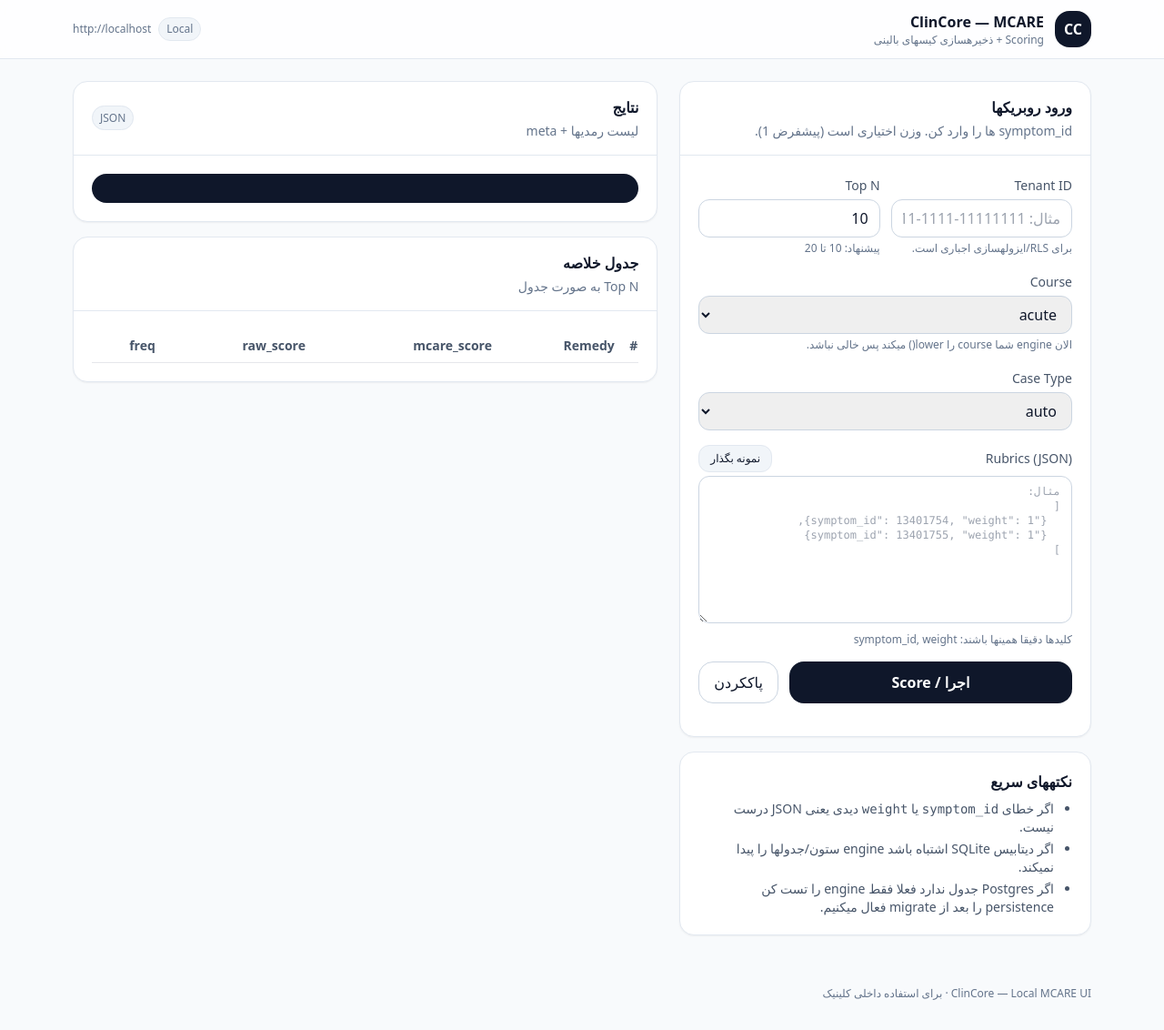
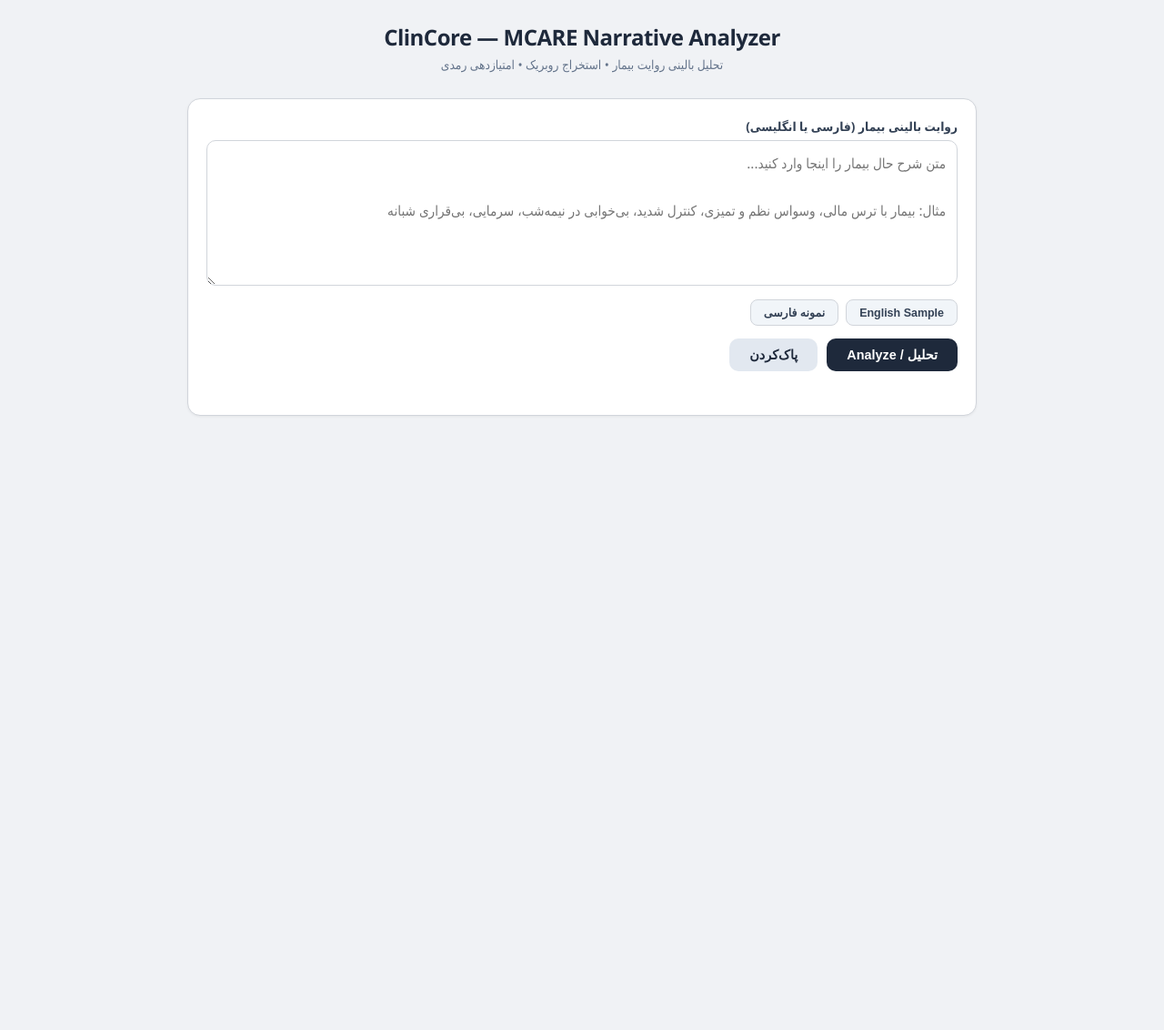
Before and after one commit to khalili1384-bot/clincore-platform, a Python web app: template src/clincore/mcare_engine/ui/templates/mcare_ui.html in a window 1280 px wide. Shown: the whole page at 91% size. After the commit the page ends 457 px from the top, so only its background shows below. Run offline with Jinja, Linux system fonts and the light colour scheme; the template is opened without the code that fills it, so the values that code supplies are empty; some libraries are stand-ins or nearby versions.

Commit message:
feat(explain): v0.4.4 add remedy explainability layer

```diff
--- a/src/clincore/mcare_engine/ui/templates/mcare_ui.html
+++ b/src/clincore/mcare_engine/ui/templates/mcare_ui.html
@@ -1,277 +1,189 @@
 <!doctype html>
 <html lang="fa" dir="rtl">
 <head>
-  <meta charset="utf-8" />
-  <meta name="viewport" content="width=device-width,initial-scale=1" />
-  <title>ClinCore — MCARE</title>
-  <script src="https://cdn.tailwindcss.com"></script>
+<meta charset="utf-8"/>
+<meta name="viewport" content="width=device-width,initial-scale=1"/>
+<title>ClinCore — MCARE Narrative Analyzer</title>
 <style>
-    body { font-family: ui-sans-serif, system-ui, -apple-system, "Segoe UI", Roboto, "Helvetica Neue", Arial; }
-    .num { font-variant-numeric: tabular-nums; }
+*,*::before,*::after{box-sizing:border-box;margin:0;padding:0}
+:root{--bg:#f0f2f5;--card:#fff;--border:#d1d5db;--accent:#1e293b;--accent2:#334155;
+      --green:#16a34a;--red:#dc2626;--muted:#64748b;--radius:14px}
+body{font-family:"Segoe UI",Tahoma,Arial,sans-serif;background:var(--bg);color:#1e293b;
+     min-height:100vh;direction:rtl}
+.container{max-width:900px;margin:0 auto;padding:24px 16px}
+header{text-align:center;margin-bottom:28px}
+header h1{font-size:1.5rem;font-weight:700;letter-spacing:-.5px}
+header p{color:var(--muted);font-size:.85rem;margin-top:4px}
+.card{background:var(--card);border:1px solid var(--border);border-radius:var(--radius);
+      padding:20px;margin-bottom:20px;box-shadow:0 1px 3px rgba(0,0,0,.06)}
+label{display:block;font-size:.85rem;font-weight:600;margin-bottom:6px;color:var(--accent2)}
+textarea#narrative{width:100%;min-height:160px;border:1px solid var(--border);border-radius:10px;
+        padding:12px;font-size:.95rem;line-height:1.7;resize:vertical;direction:rtl;
+        font-family:inherit;outline:none;transition:border .2s}
+textarea#narrative:focus{border-color:var(--accent)}
+.btn-row{display:flex;gap:10px;margin-top:14px;flex-wrap:wrap}
+button{border:none;border-radius:10px;padding:10px 22px;font-size:.9rem;font-weight:600;
+       cursor:pointer;transition:background .15s,transform .1s}
+button:active{transform:scale(.97)}
+#btnAnalyze{background:var(--accent);color:#fff}
+#btnAnalyze:hover{background:var(--accent2)}
+#btnClear{background:#e2e8f0;color:var(--accent)}
+#btnClear:hover{background:#cbd5e1}
+.sample-row{display:flex;gap:8px;margin-top:10px;flex-wrap:wrap}
+.sample-btn{background:#f1f5f9;border:1px solid var(--border);border-radius:8px;
+            padding:6px 14px;font-size:.78rem;color:var(--accent2);cursor:pointer}
+.sample-btn:hover{background:#e2e8f0}
+#status{margin-top:12px;font-size:.85rem;min-height:1.2em}
+.ok{color:var(--green)}.err{color:var(--red)}
+.rubrics-box{display:flex;flex-wrap:wrap;gap:6px;margin-top:10px}
+.chip{display:inline-block;padding:4px 12px;border-radius:20px;font-size:.78rem;font-weight:500}
+.chip-mind{background:#ede9fe;color:#5b21b6}
+.chip-gen{background:#ecfdf5;color:#065f46}
+.chip-part{background:#fef3c7;color:#92400e}
+.chip-sleep{background:#e0f2fe;color:#075985}
+table{width:100%;border-collapse:collapse;font-size:.88rem;margin-top:10px}
+th{text-align:right;padding:8px 6px;border-bottom:2px solid var(--border);color:var(--muted);font-size:.8rem}
+td{padding:8px 6px;border-bottom:1px solid #f1f5f9}
+tr:hover td{background:#f8fafc}
+.num{font-variant-numeric:tabular-nums;direction:ltr;text-align:left}
+.debug-box{background:#f8fafc;border:1px solid var(--border);border-radius:10px;
+           padding:14px;margin-top:14px;font-size:.82rem;color:var(--muted)}
+.debug-box b{color:var(--accent)}
+pre#rawJson{background:#1e293b;color:#e2e8f0;border-radius:10px;padding:14px;
+            overflow:auto;max-height:300px;font-size:.78rem;line-height:1.5;margin-top:14px;
+            direction:ltr;text-align:left}
 </style>
 </head>
-
-<body class="bg-slate-50 text-slate-900">
-  <div class="min-h-screen">
-    <!-- Top bar -->
-    <header class="sticky top-0 z-10 bg-white/80 backdrop-blur border-b border-slate-200">
-      <div class="max-w-6xl mx-auto px-4 py-3 flex items-center justify-between">
-        <div class="flex items-center gap-3">
-          <div class="w-10 h-10 rounded-2xl bg-slate-900 text-white grid place-items-center font-bold">CC</div>
-          <div>
-            <div class="font-semibold">ClinCore — MCARE</div>
-            <div class="text-xs text-slate-500">Scoring + ذخیرهسازی کیسهای بالینی</div>
-          </div>
-        </div>
-        <div class="flex items-center gap-2 text-xs text-slate-500">
-          <span class="px-2 py-1 rounded-full bg-slate-100 border border-slate-200">Local</span>
-          <span id="apiBase" class="num"></span>
-        </div>
-      </div>
+<body>
+<div class="container">
+  <header>
+    <h1>ClinCore — MCARE Narrative Analyzer</h1>
+    <p>تحلیل بالینی روایت بیمار &bull; استخراج روبریک &bull; امتیازدهی رمدی</p>
   </header>
 
-    <main class="max-w-6xl mx-auto px-4 py-6 grid grid-cols-1 lg:grid-cols-12 gap-6">
-      <!-- Left: form -->
-      <section class="lg:col-span-5">
-        <div class="bg-white rounded-2xl shadow-sm border border-slate-200 overflow-hidden">
-          <div class="px-5 py-4 border-b border-slate-200">
-            <h2 class="font-semibold">ورود روبریکها</h2>
-            <p class="text-sm text-slate-500 mt-1">symptom_id ها را وارد کن. وزن اختیاری است (پیشفرض 1).</p>
+  <div class="card">
+    <label for="narrative">روایت بالینی بیمار (فارسی یا انگلیسی)</label>
+    <textarea id="narrative" placeholder="متن شرح حال بیمار را اینجا وارد کنید...&#10;&#10;مثال: بیمار با ترس مالی، وسواس نظم و تمیزی، کنترل شدید، بی‌خوابی در نیمه‌شب، سرمایی، بی‌قراری شبانه"></textarea>
+    <div class="sample-row">
+      <button class="sample-btn" onclick="setSample('en')">English Sample</button>
+      <button class="sample-btn" onclick="setSample('fa')">نمونه فارسی</button>
+    </div>
+    <div class="btn-row">
+      <button id="btnAnalyze">تحلیل / Analyze</button>
+      <button id="btnClear">پاک‌کردن</button>
+    </div>
+    <div id="status"></div>
   </div>
 
-          <div class="p-5 space-y-4">
-            <div class="grid grid-cols-1 md:grid-cols-2 gap-3">
-              <div>
-                <label class="text-sm text-slate-600">Tenant ID</label>
-                <input id="tenantId" class="mt-1 w-full rounded-xl border border-slate-300 px-3 py-2 outline-none focus:ring-2 focus:ring-slate-900/20"
-                       placeholder="مثال: 11111111-1111-1111-1111-111111111111" />
-                <p class="text-xs text-slate-500 mt-1">برای RLS/ایزولهسازی اجباری است.</p>
+  <div class="card" id="rubricCard" style="display:none">
+    <label>روبریک‌های استخراج‌شده</label>
+    <div class="rubrics-box" id="rubricChips"></div>
   </div>
 
-              <div>
-                <label class="text-sm text-slate-600">Top N</label>
-                <input id="topN" type="number" min="1" max="100" value="10"
-                       class="mt-1 w-full rounded-xl border border-slate-300 px-3 py-2 outline-none focus:ring-2 focus:ring-slate-900/20" />
-                <p class="text-xs text-slate-500 mt-1">پیشنهاد: 10 تا 20</p>
+  <div class="card" id="resultCard" style="display:none">
+    <label>نتایج رمدی (Top N)</label>
+    <table>
+      <thead><tr><th>#</th><th>Remedy</th><th>Score</th></tr></thead>
+      <tbody id="tblBody"></tbody>
+    </table>
+  </div>
+
+  <div class="card" id="debugCard" style="display:none">
+    <label>Debug Info</label>
+    <div class="debug-box" id="debugBox"></div>
+    <pre id="rawJson"></pre>
   </div>
 </div>
 
-            <div>
-              <label class="text-sm text-slate-600">Course</label>
-              <select id="course" class="mt-1 w-full rounded-xl border border-slate-300 px-3 py-2 outline-none focus:ring-2 focus:ring-slate-900/20">
-                <option value="acute">acute</option>
-                <option value="chronic">chronic</option>
-              </select>
-              <p class="text-xs text-slate-500 mt-1">الان engine شما course را lower() میکند پس خالی نباشد.</p>
-            </div>
+<script>
+const $ = id => document.getElementById(id);
 
-            <div>
-              <label class="text-sm text-slate-600">Case Type</label>
-              <select id="caseType" class="mt-1 w-full rounded-xl border border-slate-300 px-3 py-2 outline-none focus:ring-2 focus:ring-slate-900/20">
-                <option value="auto">auto</option>
-                <option value="mind_dominant">mind_dominant</option>
-                <option value="constitution">constitution</option>
-                <option value="mixed">mixed</option>
-              </select>
-            </div>
+const SAMPLES = {
+  en: "Patient presents with grief and bereavement after loss of mother. Anxiety about health and finances. Fear of poverty. Controlling personality, fastidious about order and cleanliness. Insomnia worse at midnight. Chilly patient. Desire for sour food. Restlessness at night.",
+  fa: "\u0628\u06cc\u0645\u0627\u0631 \u0628\u0627 \u062a\u0631\u0633 \u0645\u0627\u0644\u06cc \u0648 \u0646\u06af\u0631\u0627\u0646\u06cc \u0627\u0632 \u0648\u0631\u0634\u06a9\u0633\u062a\u06af\u06cc\u060c \u0648\u0633\u0648\u0627\u0633 \u0646\u0638\u0645 \u0648 \u062a\u0645\u06cc\u0632\u06cc\u060c \u06a9\u0646\u062a\u0631\u0644 \u0634\u062f\u06cc\u062f\u060c \u0628\u06cc\u200c\u062e\u0648\u0627\u0628\u06cc \u062f\u0631 \u0646\u06cc\u0645\u0647\u200c\u0634\u0628\u060c \u0633\u0631\u0645\u0627\u06cc\u06cc\u060c \u0628\u06cc\u200c\u0642\u0631\u0627\u0631\u06cc \u0634\u0628\u0627\u0646\u0647"
+};
 
-            <div>
-              <div class="flex items-center justify-between">
-                <label class="text-sm text-slate-600">Rubrics (JSON)</label>
-                <button id="btnSample" class="text-xs px-3 py-1.5 rounded-xl bg-slate-100 border border-slate-200 hover:bg-slate-200">
-                  نمونه بگذار
-                </button>
-              </div>
-              <textarea id="rubricsJson" rows="9"
-                        class="mt-1 w-full rounded-xl border border-slate-300 px-3 py-2 font-mono text-xs outline-none focus:ring-2 focus:ring-slate-900/20"
-                        placeholder='مثال:
-[
-  {"symptom_id": 13401754, "weight": 1},
-  {"symptom_id": 13401755, "weight": 1}
-]'></textarea>
-              <p class="text-xs text-slate-500 mt-1">کلیدها دقیقا همینها باشند: symptom_id, weight</p>
-            </div>
+function setSample(lang) { $("narrative").value = SAMPLES[lang]; }
 
-            <div class="flex gap-3">
-              <button id="btnRun" class="flex-1 rounded-2xl bg-slate-900 text-white px-4 py-2.5 font-semibold hover:bg-slate-800">
-                اجرا / Score
-              </button>
-              <button id="btnClear" class="rounded-2xl bg-white border border-slate-300 px-4 py-2.5 hover:bg-slate-50">
-                پاککردن
-              </button>
-            </div>
-
-            <div id="status" class="text-sm text-slate-600"></div>
-          </div>
-        </div>
-
-        <div class="mt-4 bg-white rounded-2xl shadow-sm border border-slate-200 p-5">
-          <h3 class="font-semibold">نکتههای سریع</h3>
-          <ul class="mt-2 text-sm text-slate-600 space-y-1 list-disc pr-5">
-            <li>اگر خطای <span class="font-mono">symptom_id</span> یا <span class="font-mono">weight</span> دیدی یعنی JSON درست نیست.</li>
-            <li>اگر دیتابیس SQLite اشتباه باشد engine ستون/جدولها را پیدا نمیکند.</li>
-            <li>اگر Postgres جدول ندارد فعلا فقط engine را تست کن persistence را بعد از migrate فعال میکنیم.</li>
-          </ul>
-        </div>
-      </section>
-
-      <!-- Right: results -->
-      <section class="lg:col-span-7">
-        <div class="bg-white rounded-2xl shadow-sm border border-slate-200 overflow-hidden">
-          <div class="px-5 py-4 border-b border-slate-200 flex items-center justify-between">
-            <div>
-              <h2 class="font-semibold">نتایج</h2>
-              <p class="text-sm text-slate-500 mt-1">لیست رمدیها + meta</p>
-            </div>
-            <div class="text-xs text-slate-500">
-              <span class="px-2 py-1 rounded-full bg-slate-100 border border-slate-200">JSON</span>
-            </div>
-          </div>
-
-          <div class="p-5">
-            <pre id="outJson" class="bg-slate-900 text-slate-100 rounded-2xl p-4 overflow-auto text-xs leading-relaxed"></pre>
-          </div>
-        </div>
-
-        <div class="mt-4 bg-white rounded-2xl shadow-sm border border-slate-200 overflow-hidden">
-          <div class="px-5 py-4 border-b border-slate-200">
-            <h3 class="font-semibold">جدول خلاصه</h3>
-            <p class="text-sm text-slate-500 mt-1">Top N به صورت جدول</p>
-          </div>
-          <div class="p-5 overflow-auto">
-            <table class="min-w-full text-sm">
-              <thead class="text-slate-600">
-                <tr class="border-b">
-                  <th class="text-right py-2">#</th>
-                  <th class="text-right py-2">Remedy</th>
-                  <th class="text-right py-2">mcare_score</th>
-                  <th class="text-right py-2">raw_score</th>
-                  <th class="text-right py-2">freq</th>
-                </tr>
-              </thead>
-              <tbody id="tblBody" class="text-slate-800"></tbody>
-            </table>
-          </div>
-        </div>
-      </section>
-    </main>
-
-    <footer class="max-w-6xl mx-auto px-4 py-8 text-xs text-slate-500">
-      ClinCore — Local MCARE UI · برای استفاده داخلی کلینیک
-    </footer>
-  </div>
-
-<script>
-  const apiBase = location.origin;
-  document.getElementById("apiBase").textContent = apiBase;
-
-  const $ = (id) => document.getElementById(id);
-
-  function setStatus(msg, isError=false) {
-    $("status").textContent = msg;
-    $("status").className = "text-sm " + (isError ? "text-red-600" : "text-slate-600");
+function chipClass(rubric) {
+  const u = rubric.toUpperCase();
+  if (u.startsWith("MIND")) return "chip chip-mind";
+  if (u.startsWith("SLEEP")) return "chip chip-sleep";
+  if (u.startsWith("GENERALS") || u.startsWith("PERSPIRATION")) return "chip chip-gen";
+  return "chip chip-part";
 }
 
-  function safeJsonParse(txt) {
-    try { return [JSON.parse(txt), null]; }
-    catch (e) { return [null, e]; }
-  }
+function setStatus(msg, cls) { $("status").textContent = msg; $("status").className = cls || ""; }
 
-  $("btnSample").addEventListener("click", () => {
-    $("rubricsJson").value = JSON.stringify([
-      { symptom_id: 13401754, weight: 1 },
-      { symptom_id: 13401755, weight: 1 },
-      { symptom_id: 13401756, weight: 1 }
-    ], null, 2);
-    setStatus("نمونه قرار داده شد.");
+$("btnClear").addEventListener("click", () => {
+  $("narrative").value = "";
+  $("rubricCard").style.display = "none";
+  $("resultCard").style.display = "none";
+  $("debugCard").style.display = "none";
+  setStatus("");
 });
 
-  $("btnClear").addEventListener("click", () => {
-    $("rubricsJson").value = "";
-    $("outJson").textContent = "";
-    $("tblBody").innerHTML = "";
-    setStatus("پاک شد.");
+$("btnAnalyze").addEventListener("click", async () => {
+  const narrative = $("narrative").value.trim();
+  if (!narrative) { setStatus("\u0644\u0637\u0641\u0627\u064b \u0631\u0648\u0627\u06cc\u062a \u0628\u06cc\u0645\u0627\u0631 \u0631\u0627 \u0648\u0627\u0631\u062f \u06a9\u0646\u06cc\u062f.", "err"); return; }
+
+  setStatus("\u062f\u0631 \u062d\u0627\u0644 \u062a\u062d\u0644\u06cc\u0644...", "");
+  $("rubricCard").style.display = "none";
+  $("resultCard").style.display = "none";
+  $("debugCard").style.display = "none";
+
+  try {
+    const res = await fetch("/mcare/auto", {
+      method: "POST",
+      headers: {"Content-Type": "application/json"},
+      body: JSON.stringify({ narrative, top_n: 10 })
     });
+    const data = await res.json();
+    $("rawJson").textContent = JSON.stringify(data, null, 2);
+    $("debugCard").style.display = "block";
 
-  function renderTable(results) {
-    const tbody = $("tblBody");
-    tbody.innerHTML = "";
-    results.forEach((r, idx) => {
-      const tr = document.createElement("tr");
-      tr.className = "border-b last:border-b-0";
-      tr.innerHTML = `
-        <td class="py-2 num">${idx+1}</td>
-        <td class="py-2 font-medium">${r.remedy ?? ""}</td>
-        <td class="py-2 num">${r.mcare_score ?? ""}</td>
-        <td class="py-2 num">${r.raw_score ?? ""}</td>
-        <td class="py-2 num">${r.freq ?? ""}</td>
-      `;
-      tbody.appendChild(tr);
-    });
+    if (!data.ok) {
+      setStatus("\u062e\u0637\u0627: " + (data.error?.message || "Unknown"), "err");
+      if (data.rubrics && data.rubrics.length) {
+        renderChips(data.rubrics);
+        $("rubricCard").style.display = "block";
       }
-
-  $("btnRun").addEventListener("click", async () => {
-    const tenantId = $("tenantId").value.trim();
-    const topN = Number($("topN").value || 10);
-    const caseType = $("caseType").value;
-    const course = $("course").value;
-
-    if (!tenantId) {
-      setStatus("Tenant ID را وارد کن.", true);
       return;
     }
 
-    const [rubrics, err] = safeJsonParse($("rubricsJson").value.trim() || "[]");
-    if (err) {
-      setStatus("JSON نامعتبر است: " + err.message, true);
-      return;
+    renderChips(data.rubrics);
+    $("rubricCard").style.display = "block";
+
+    const tbody = $("tblBody"); tbody.innerHTML = "";
+    (data.results || []).forEach((r, i) => {
+      const tr = document.createElement("tr");
+      tr.innerHTML = "<td>" + (i+1) + "</td><td><b>" + r.remedy + "</b></td><td class='num'>" + r.score.toFixed(4) + "</td>";
+      tbody.appendChild(tr);
+    });
+    $("resultCard").style.display = "block";
+
+    const dbg = data.debug || {};
+    $("debugBox").innerHTML =
+      "<b>Matched:</b> " + (dbg.matched_count ?? "?") +
+      " &bull; <b>Unmapped:</b> " + (dbg.unmapped_rubrics?.join(", ") || "none") +
+      " &bull; <b>Mind rubrics:</b> " + (dbg.mind_count ?? "?") +
+      " &bull; <b>Clusters:</b> " + (dbg.clusters_active?.join(", ") || "none");
+
+    setStatus("\u062a\u062d\u0644\u06cc\u0644 \u06a9\u0627\u0645\u0644 \u0634\u062f. " + data.results.length + " \u0631\u0645\u062f\u06cc \u06cc\u0627\u0641\u062a \u0634\u062f.", "ok");
+  } catch(e) {
+    setStatus("\u062e\u0637\u0627\u06cc \u0634\u0628\u06a9\u0647: " + e.message, "err");
   }
-    if (!Array.isArray(rubrics) || rubrics.length < 1) {
-      setStatus("حداقل 1 rubric لازم است.", true);
-      return;
-    }
-
-    // Backward-compatible payload (این را با endpoint واقعیتان هماهنگ میکنیم)
-    const payload = {
-      case_df: rubrics,
-      top_n: topN,
-      case_type: caseType,
-      course: course
-    };
-
-    setStatus("در حال ارسال درخواست...");
-    $("outJson").textContent = "";
-
-    try {
-      const res = await fetch("/mcare/score", {
-        method: "POST",
-        headers: {
-          "Content-Type": "application/json",
-          "X-Tenant-ID": tenantId
-        },
-        body: JSON.stringify(payload)
 });
 
-      const text = await res.text();
-      let data;
-      try { data = JSON.parse(text); } catch { data = { raw: text }; }
-
-      $("outJson").textContent = JSON.stringify(data, null, 2);
-
-      if (!res.ok) {
-        setStatus("خطا: " + (data?.detail?.message || data?.detail || res.status), true);
-        $("tblBody").innerHTML = "";
-        return;
+function renderChips(rubrics) {
+  const box = $("rubricChips"); box.innerHTML = "";
+  rubrics.forEach(r => {
+    const span = document.createElement("span");
+    span.className = chipClass(r);
+    span.textContent = r;
+    box.appendChild(span);
+  });
 }
-
-      const results = data.results || [];
-      renderTable(results);
-      setStatus("انجام شد. تعداد نتایج: " + results.length);
-
-    } catch (e) {
-      setStatus("خطای شبکه/سرور: " + e.message, true);
-    }
-  });
 </script>
 </body>
 </html>
```
Also changed, not shown: src/clincore/mcare_engine/clinical_extractor.py (+29 -2 lines), src/clincore/mcare_engine/ui/router.py (+150 -134 lines). Lines whose indentation alone changed are shown as unchanged.
